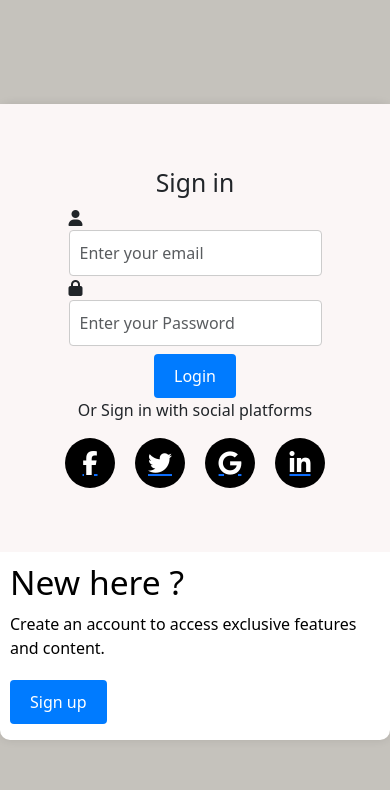
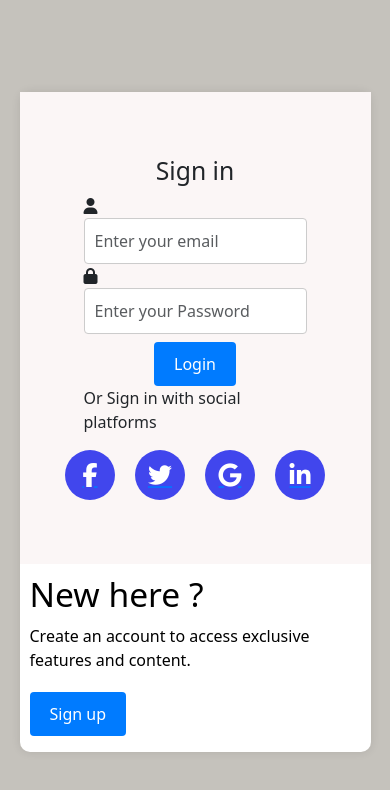
Before and after one commit to shimamuzavvir/task-management-app, a React (Vite) app: page /login in a window 390 px wide. Shown: the top 790 px of the page. Built offline with nearby package versions, Linux system fonts and the light colour scheme.

Commit message:
css part chaged

```diff
--- a/src/Components/Home.jsx
+++ b/src/Components/Home.jsx
@@ -9,7 +9,7 @@ const Home = ({ username }) => {
 
     return (
         <div>
-            <div className='box-container'>
+            <div className='container' id='box-container'>
                 <div className="card" style={{ width: "50rem" }}>
                     <div className="card-body">
                         <h1 className="card-title text-center">Hello {username}!</h1>
--- a/src/Components/Style/Form.css
+++ b/src/Components/Style/Form.css
@@ -16,7 +16,6 @@
   height: 100%;
   display: flex;
   justify-content: center;
-
 }
 
 /* Sign-in and sign-up forms */
@@ -40,7 +39,7 @@
   flex-direction: column;
   align-items: center;
   justify-content: center;
-    padding: 4rem ; /* Adjust padding */
+  padding: 4rem; /* Adjust padding */
   transition: all 0.2s 0.7s;
   overflow: hidden;
   grid-column: 1 / 2;
@@ -81,12 +80,11 @@
   border: none;
   outline: none;
   color: #ffffff; /* Set the font color */
-    padding: 5px 20px;
+  padding: 10px 20px; /* Increase padding for better touchability */
   font-size: 1.2rem;
   margin: 8px 0;
   transition: all 0.3s ease;
 }
-
 
 .transparent {
   background-color: transparent;
@@ -111,7 +109,7 @@
   display: flex;
   align-items: center;
   justify-content: center;
-    background-color: #000;
+  background-color: #4146ed;
 }
 
 .social-icon i {
@@ -132,3 +130,12 @@
 .sign-up-mode .left-panel {
   transform: translateY(0%);
 }
+
+/* Media Queries for Mobile */
+@media screen and (max-width: 768px) {
+  .signin-signup {
+      width: 90%; /* Adjust width for smaller screens */
+  }
+
+  /* Add more media queries as needed */
+}
--- a/src/Components/Style/delete.css
+++ b/src/Components/Style/delete.css
@@ -7,7 +7,7 @@
     background-color: #f1e1ea;
     border-radius: 8px;
     box-shadow: 0 0 10px rgba(0, 0, 0, 0.1);
-
+    width: 100%;
 }
 table {
     width: 100%;
--- a/src/Components/Style/home.css
+++ b/src/Components/Style/home.css
@@ -1,9 +1,10 @@
 /* Home Component */
-.box-container {
+#box-container {
     display: flex;
     flex-direction: column;
     align-items: center;
     justify-content: center;
+    width: 100%;
     min-height: 100vh;
     background-image: linear-gradient(to right, rgb(50, 50, 150), rgb(157, 157, 58), pink, rgb(104, 5, 5)); /* Set the background color */
   }
```
Lines whose indentation alone changed are shown as unchanged.
